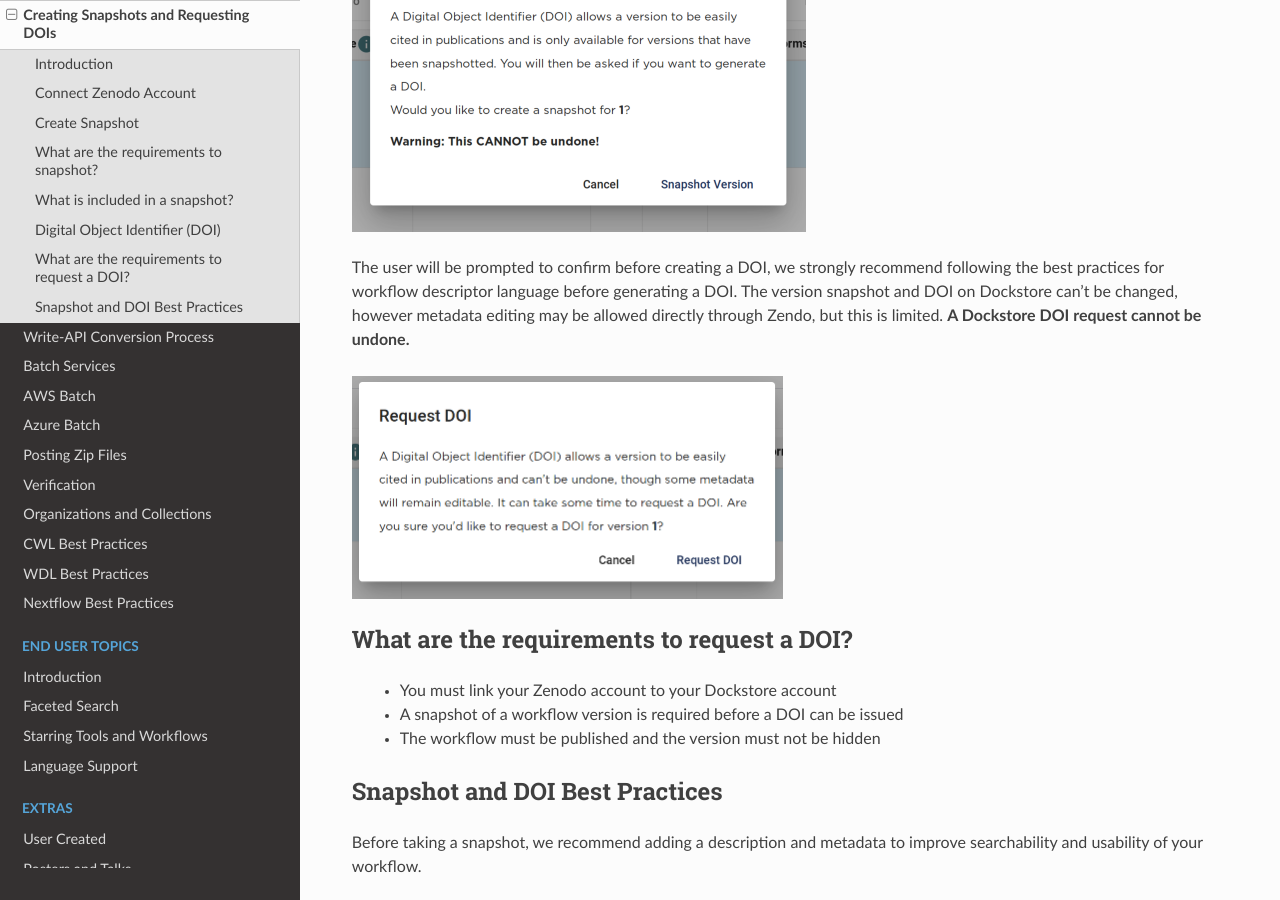
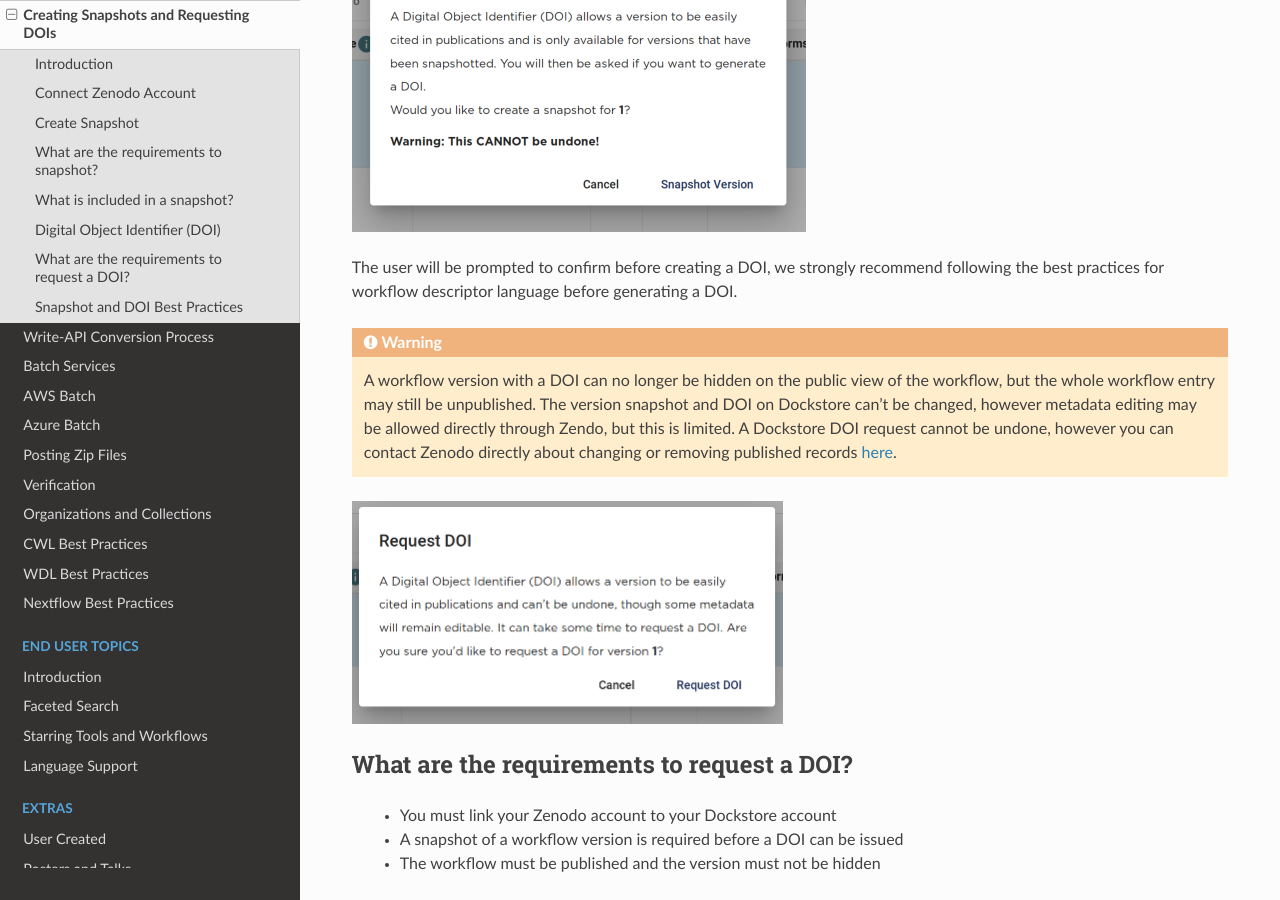
Before and after one commit to dockstore/dockstore-documentation, a Sphinx documentation site: the page built from docs/advanced-topics/snapshot-and-doi.rst, in a window 1280 px wide and 900 px high, scrolled down 2207 px. Built offline with Sphinx 7.4.7 and the Read the Docs theme 2.0.0, drawn with Linux system fonts in a browser that asks for light colours.

Commit message:
add warning format to DOI request, add link to zenodo contact form.

```diff
--- a/docs/advanced-topics/snapshot-and-doi.rst
+++ b/docs/advanced-topics/snapshot-and-doi.rst
@@ -71,8 +71,13 @@
    :scale: 50 %
 
 The user will be prompted to confirm before creating a DOI, we strongly recommend following the best practices for workflow descriptor language
-before generating a DOI. The version snapshot and DOI on Dockstore can’t be changed, however metadata editing
-may be allowed directly through Zendo, but this is limited. **A Dockstore DOI request cannot be undone.**
+before generating a DOI.
+
+.. warning::
+    A workflow version with a DOI can no longer be hidden on the public view of the workflow, but the whole workflow entry
+    may still be unpublished. The version snapshot and DOI on Dockstore can’t be changed, however metadata editing
+    may be allowed directly through Zendo, but this is limited. A Dockstore DOI request cannot be undone, however you
+    can contact Zenodo directly about changing or removing published records `here <http://about.zenodo.org/>`__.
 
 .. image:: ../assets/images/docs/snapshot_doi/request_doi_2.png
    :scale: 50 %
```
